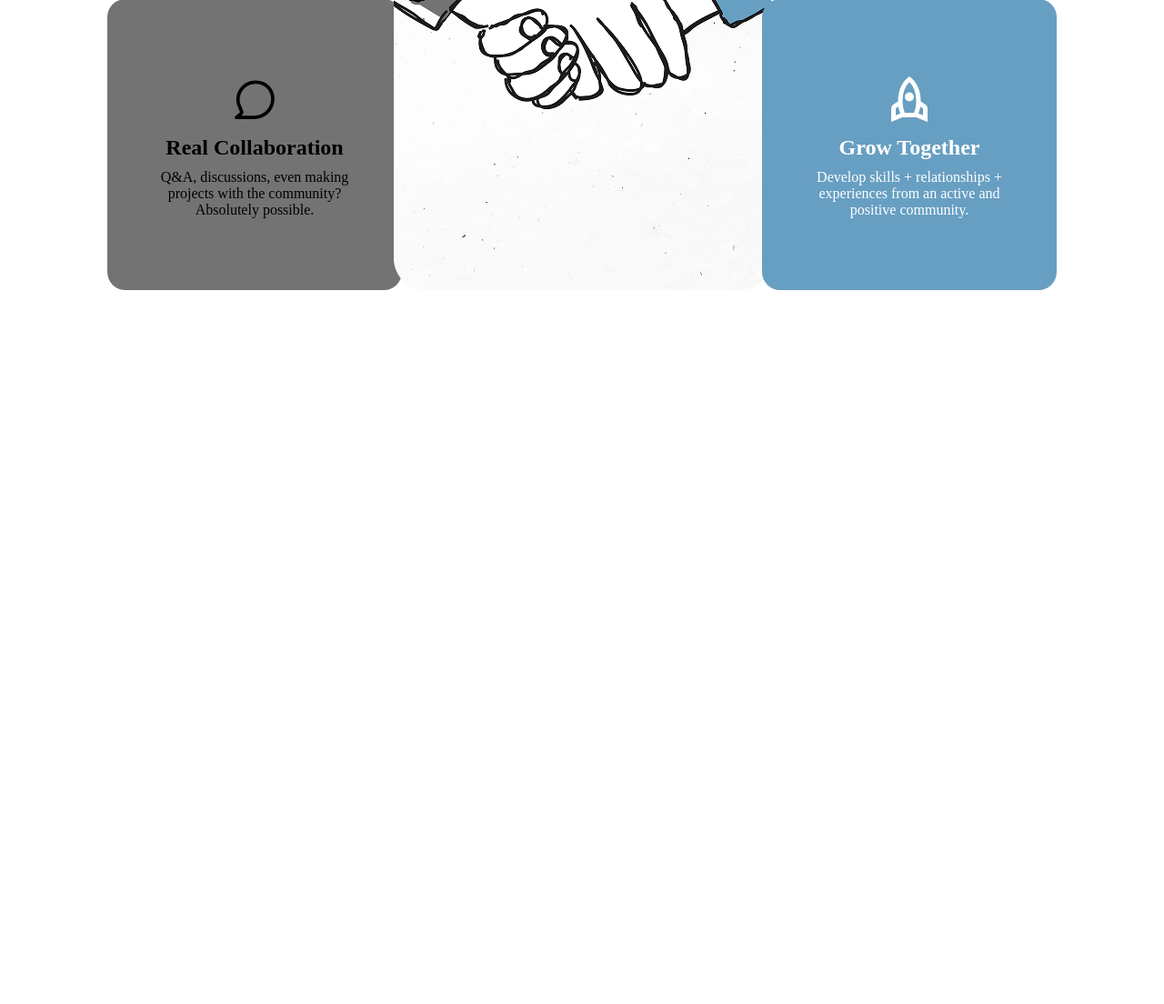
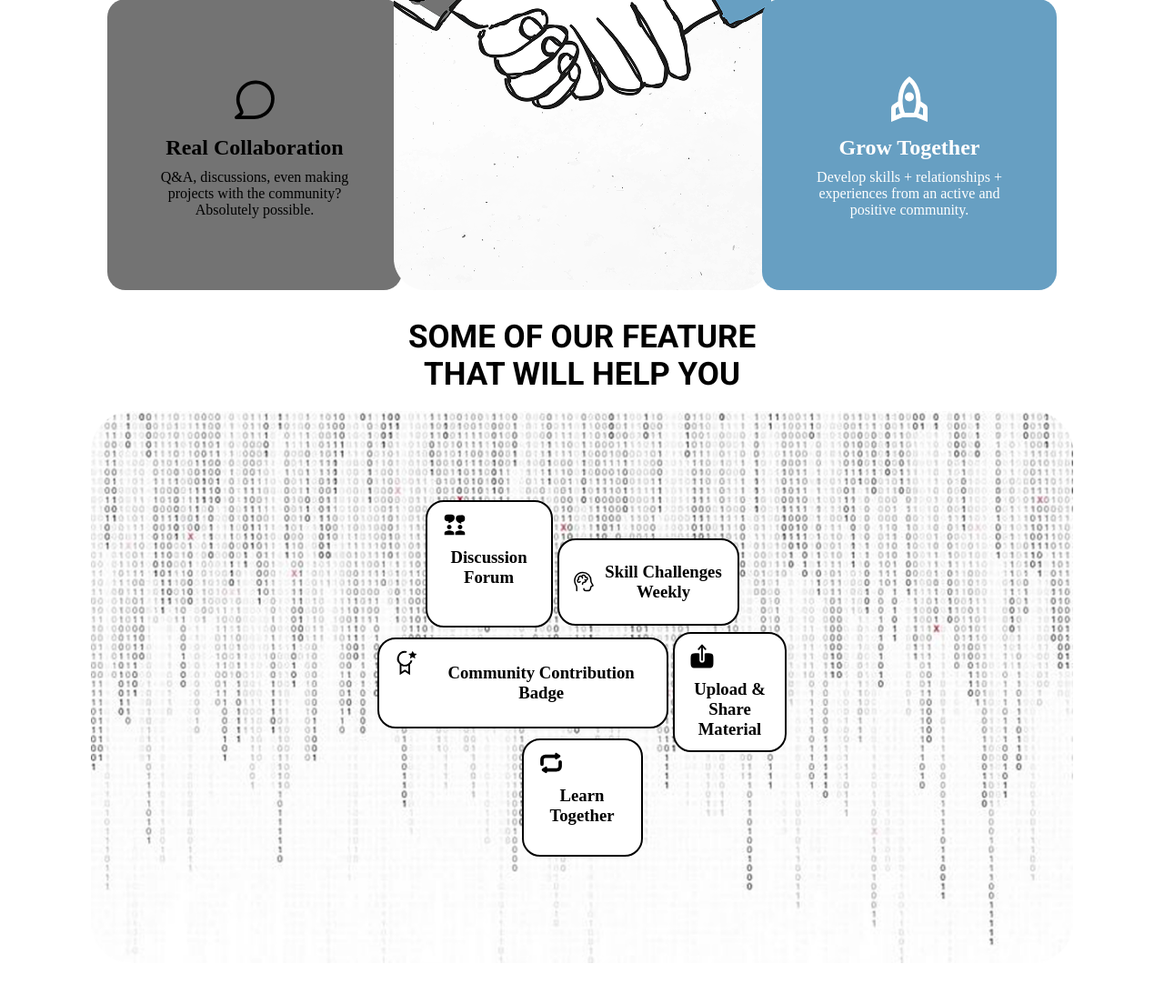
Before and after one commit to rehanaja/bitbelajar, a PHP site: page / in a window 1280 px wide. Shown: the part 1370-2474 px from the top of the page at 91% size. Before the commit the page ends 1689 px from the top, so only its background shows below. Run offline with PHP 8.4, Linux system fonts and the light colour scheme.

Commit message:
Tambah Feature

```diff
--- a/index.html
+++ b/index.html
@@ -46,7 +46,7 @@
       <!-- <div class="hamburger"></div> -->
     </header>
 
-    <!-- Hero Seciton -->
+    <!-- ----------- Hero Seciton ------------- -->
     <section class="hero" id="hero">
       <div class="container">
         <div class="background">
@@ -68,7 +68,7 @@
       </div>
     </section>
 
-    <!-- Why Bitbelajar Section -->
+    <!-- --------------- Why Bitbelajar Section -------------- -->
     <section class="bitbelajar">
       <div class="container">
         <div class="button">
@@ -186,6 +186,121 @@
       </div>
     </section>
 
+    <!-- --------- Feature Section ---------- -->
+    <section class="feature" id="feature">
+      <div class="container">
+        <div class="title">
+          <h1>
+            some of our feature <br />
+            that will help you
+          </h1>
+        </div>
+        <div class="content-feature">
+          <img src="img/Background Binary Code.png" alt="" />
+          <div class="content-card">
+            <ul>
+              <li class="card forum">
+                <svg
+                  xmlns="http://www.w3.org/2000/svg"
+                  width="30"
+                  height="30"
+                  viewBox="0 0 48 48"
+                >
+                  <path
+                    fill="currentColor"
+                    d="M24 12.042A6.04 6.04 0 0 0 17.958 6h-5.916a6.042 6.042 0 1 0 0 12.083H13.2V21S24 19.542 24 12.042M18.5 28c0 2.21-1.79 4-4 4s-4-1.79-4-4s1.79-4 4-4s4 1.79 4 4m-4 6C11.663 34 6 35.43 6 38.267V42h17v-3.733C23 35.429 17.337 34 14.5 34m19-2c2.21 0 4-1.79 4-4s-1.79-4-4-4s-4 1.79-4 4s1.79 4 4 4m0 2c-2.837 0-8.5 1.43-8.5 4.267V42h17v-3.733C42 35.429 36.337 34 33.5 34M32.042 7A6.04 6.04 0 0 0 26 13.042c0 7.5 9.6 8.958 9.6 8.958v-2.917h.358a6.042 6.042 0 1 0 0-12.083z"
+                  />
+                </svg>
+                <h3>Discussion Forum</h3>
+              </li>
+              <li class="card skill">
+                <svg
+                  xmlns="http://www.w3.org/2000/svg"
+                  width="35"
+                  height="35"
+                  viewBox="0 0 24 24"
+                >
+                  <g
+                    fill="none"
+                    stroke="currentColor"
+                    stroke-linecap="round"
+                    stroke-linejoin="round"
+                    stroke-width="1.5"
+                    color="currentColor"
+                  >
+                    <path
+                      d="M4.222 21.995v-3.55c0-1.271-.333-1.932-.987-3.037A8.888 8.888 0 0 1 10.889 2a8.89 8.89 0 0 1 8.889 8.887c0 .58 0 .87.024 1.032c.058.388.24.722.417 1.068L22 16.441l-1.4.7c-.405.202-.608.303-.749.49s-.181.399-.26.82l-.008.042c-.183.968-.384 2.036-.95 2.71c-.2.237-.448.43-.727.567c-.461.225-1.028.225-2.162.225c-.525 0-1.051.012-1.576 0c-1.243-.031-2.168-1.077-2.168-2.29"
+                    />
+                    <path
+                      d="M14.388 10.532c-.426 0-.815-.162-1.11-.427m1.11.426c0 1.146-.664 2.235-1.942 2.235S10.504 13.854 10.504 15m3.884-4.469c2.15 0 2.15-3.35 0-3.35q-.294.001-.557.095c.105-2.498-3.496-3.176-4.312-.836m.985 1.857c0-.774-.39-1.456-.985-1.857m0 0c-1.852-1.25-4.32.993-3.146 2.993c-1.97.295-1.76 3.333.247 3.333a1.66 1.66 0 0 0 1.362-.712"
+                    />
+                  </g>
+                </svg>
+                <h3>Skill Challenges Weekly</h3>
+              </li>
+              <li class="card badge">
+                <svg
+                  xmlns="http://www.w3.org/2000/svg"
+                  width="32"
+                  height="32"
+                  viewBox="0 0 32 32"
+                >
+                  <path
+                    fill="currentColor"
+                    d="m23 2l1.593 3L28 5.414l-2.5 2.253L26 11l-3-1.875L20 11l.5-3.333L18 5.414L21.5 5z"
+                  />
+                  <path
+                    fill="currentColor"
+                    d="m22.717 13.249l-1.938-.498a6.994 6.994 0 1 1-5.028-8.531l.499-1.937A8.99 8.99 0 0 0 8 17.69V30l6-4l6 4V17.708a8.96 8.96 0 0 0 2.717-4.459M18 26.263l-4-2.667l-4 2.667V19.05a8.92 8.92 0 0 0 8 .006Z"
+                  />
+                </svg>
+                <h3>Community Contribution Badge</h3>
+              </li>
+              <li class="card share">
+                <svg
+                  xmlns="http://www.w3.org/2000/svg"
+                  width="30"
+                  height="30"
+                  viewBox="0 0 24 24"
+                >
+                  <path
+                    fill="currentColor"
+                    fill-rule="evenodd"
+                    d="M12 15.75a.75.75 0 0 0 .75-.75V4.027l1.68 1.961a.75.75 0 1 0 1.14-.976l-3-3.5a.75.75 0 0 0-1.14 0l-3 3.5a.75.75 0 1 0 1.14.976l1.68-1.96V15c0 .414.336.75.75.75"
+                    clip-rule="evenodd"
+                  />
+                  <path
+                    fill="currentColor"
+                    d="M16 9c-.702 0-1.053 0-1.306.169a1 1 0 0 0-.275.275c-.169.253-.169.604-.169 1.306V15a2.25 2.25 0 1 1-4.5 0v-4.25c0-.702 0-1.053-.169-1.306a1 1 0 0 0-.275-.275C9.053 9 8.702 9 8 9c-2.828 0-4.243 0-5.121.879C2 10.757 2 12.17 2 14.999v1c0 2.83 0 4.243.879 5.122C3.757 22 5.172 22 8 22h8c2.828 0 4.243 0 5.121-.879S22 18.828 22 16v-1c0-2.829 0-4.243-.879-5.121C20.243 9 18.828 9 16 9"
+                  />
+                </svg>
+                <h3>Upload & Share Material</h3>
+              </li>
+              <li class="card learn">
+                <svg
+                  xmlns="http://www.w3.org/2000/svg"
+                  width="30"
+                  height="30"
+                  viewBox="0 0 24 24"
+                >
+                  <g fill="none">
+                    <path
+                      d="M0 0v24h24V0zm11.407 23.258l.011.002l.071.035l.02.004l.014-.004l.071-.036q.016-.004.024.006l.004.01l.017.428l-.005.02l-.01.013l-.104.074l-.015.004l-.012-.004l-.104-.074l-.012-.016l-.004-.017l.017-.427q.004-.016.016-.018Zm-.265-.113l.014.002l.184.093l.01.01l.003.011l-.018.43l-.005.012l-.008.008l-.201.092a.03.03 0 0 1-.029-.008l-.004-.014l.034-.614q.005-.018.02-.022m.715.002a.02.02 0 0 1 .027.006l.006.014l.034.614q-.001.018-.017.024l-.015-.002l-.201-.093l-.01-.008l-.003-.011l-.018-.43l.003-.012l.01-.01z"
+                    />
+                    <path
+                      fill="currentColor"
+                      d="M20 9.5a1.5 1.5 0 0 1 1.493 1.356L21.5 11v4a4.5 4.5 0 0 1-4.288 4.495L17 19.5H8.56l-.02.312l-.011.14c-.056.719-.749 1.17-1.331.865l-.314-.168l-.368-.209l-.203-.119l-.439-.269a21 21 0 0 1-.922-.617l-.385-.28l-.323-.245l-.137-.107c-.489-.39-.47-1.195.05-1.606l.136-.107l.32-.242l.38-.275l.438-.301a22 22 0 0 1 .714-.457l.426-.255l.375-.211l.316-.17c.577-.3 1.207.085 1.262.756l.038.565H17a1.5 1.5 0 0 0 1.493-1.356L18.5 15v-4A1.5 1.5 0 0 1 20 9.5m-3.198-6.317l.314.168l.368.209q.1.056.203.119l.439.269a21 21 0 0 1 .922.617l.385.28l.323.245l.137.107c.489.39.47 1.195-.05 1.606l-.136.107l-.32.242l-.38.275a22 22 0 0 1-1.152.758l-.426.255l-.375.211l-.316.17c-.577.3-1.207-.085-1.261-.756l-.04-.565H7A1.5 1.5 0 0 0 5.5 9v4a1.5 1.5 0 0 1-3 0V9A4.5 4.5 0 0 1 7 4.5h8.44l.031-.452c.056-.719.749-1.17 1.331-.865"
+                    />
+                  </g>
+                </svg>
+                <h3>Learn Together</h3>
+              </li>
+            </ul>
+          </div>
+        </div>
+      </div>
+    </section>
+
     <!-- Javascript -->
     <script src="function/script.js"></script>
   </body>
--- a/style.css
+++ b/style.css
@@ -309,3 +309,101 @@
   display: flex;
   justify-content: center;
 }
+
+/* =============== Feature */
+.feature {
+  width: 100%;
+  margin: 30px 0px;
+}
+
+.feature .container {
+  width: 100%;
+  display: flex;
+  flex-direction: column;
+  justify-content: center;
+  align-items: center;
+  gap: 20px;
+}
+
+.feature .title h1 {
+  font-family: var(--font-family-1);
+  font-size: var(--font-size-h1);
+  text-transform: uppercase;
+  text-align: center;
+}
+
+.feature .content-feature {
+  width: 100%;
+  display: flex;
+  flex-direction: column;
+  align-items: center;
+  position: relative;
+}
+
+.feature .content-feature img {
+  width: 100%;
+}
+.feature .content-card {
+  position: absolute;
+  left: 50%;
+  top: 50%;
+  transform: translate(-50%, -50%);
+}
+
+.feature .content-card ul {
+  display: flex;
+  justify-content: center;
+  align-items: center;
+  gap: 5px;
+  width: 550px;
+  flex-wrap: wrap;
+}
+
+.feature .content-card .card {
+  list-style: none;
+  text-align: center;
+  background-color: #fff;
+  border-radius: 20px;
+  display: flex;
+  flex-direction: column;
+  gap: 10px;
+  padding: 10px 15px;
+  border: 2px solid #000;
+}
+
+.feature .content-card .forum {
+  width: 140px;
+  height: 140px;
+}
+
+.feature .content-card .skill {
+  display: flex;
+  flex-direction: row;
+  align-items: center;
+  width: 200px;
+  height: 96px;
+  transform: translateY(20px);
+}
+
+.feature .content-card .badge {
+  display: flex;
+  flex-direction: row;
+  width: 320px;
+  height: 100px;
+  transform: translateY(-10px);
+}
+
+.feature .content-card .badge h3 {
+  margin: auto;
+}
+
+.feature .content-card .share {
+  width: 125px;
+  height: 132px;
+}
+
+.feature .content-card .learn {
+  width: 133px;
+  height: 130px;
+  transform: translateY(-20px);
+}
```
